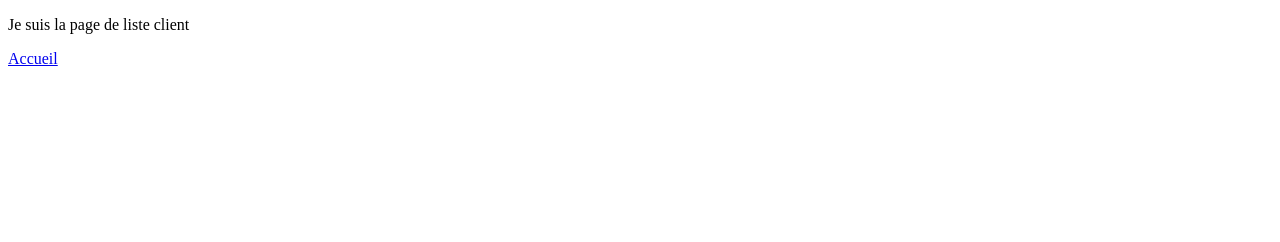
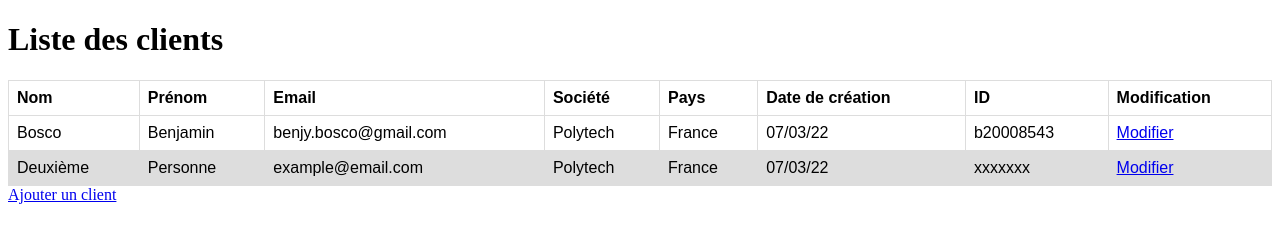
Before and after one commit to benbos13/Front, a website: page public/custom_list.html in a window 1280 px wide. Drawn offline with Linux system fonts and the light colour scheme.

Commit message:
mise en page du tableau

```diff
--- /dev/null
+++ b/public/custom_list.css
@@ -0,0 +1,15 @@
+table {
+    font-family: arial, sans-serif;
+    border-collapse: collapse;
+    width: 100%;
+  }
+
+  td, th {
+    border: 1px solid #dddddd;
+    text-align: left;
+    padding: 8px;
+  }
+
+  tr:nth-child(even) {
+    background-color: #dddddd;
+  }
--- a/public/custom_list.html
+++ b/public/custom_list.html
@@ -2,9 +2,44 @@
 <html>
     <head>
         <title>Custom_list</title>
+        <link rel="stylesheet" href="custom_list.css">
     </head>
     <body>
-        <p>Je suis la page de liste client</p>
-        <a href="index.html">Accueil</a>
+        <tr><h1>Liste des clients</h1></tr>
+        <table>
+            <thead>
+                <tr>
+                <th>Nom</th>
+                <th>Prénom</th>
+                <th>Email</th>
+                <th>Société</th>
+                <th>Pays</th>
+                <th>Date de création</th>
+                <th>ID</th>
+                <th>Modification</th>
+                </tr>
+            </thead>
+            <tr>
+              <td>Bosco</td>
+              <td>Benjamin</td>
+              <td>benjy.bosco@gmail.com</td>
+              <td>Polytech</td>
+              <td>France</td>
+              <td>07/03/22</td>
+              <td>b20008543</td>
+              <td><a href="custom_modification.html">Modifier</a></td>
+            </tr>
+            <tr>
+              <td>Deuxième</td>
+              <td>Personne</td>
+              <td>example@email.com</td>
+              <td>Polytech</td>
+              <td>France</td>
+              <td>07/03/22</td>
+              <td>xxxxxxx</td>
+              <td><a href="custom_modification.html">Modifier</a></td>
+            </tr>
+          </table>
+        <a href="custom_create.html">Ajouter un client</a>
     </body>
 </html>
```
